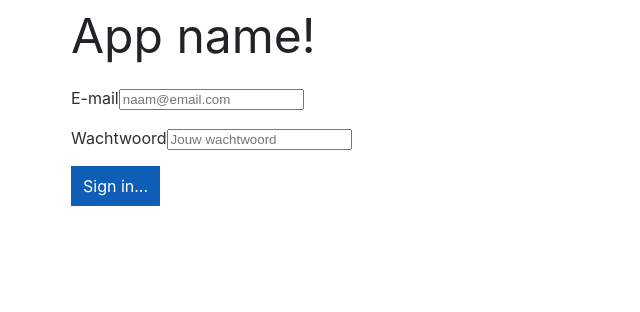
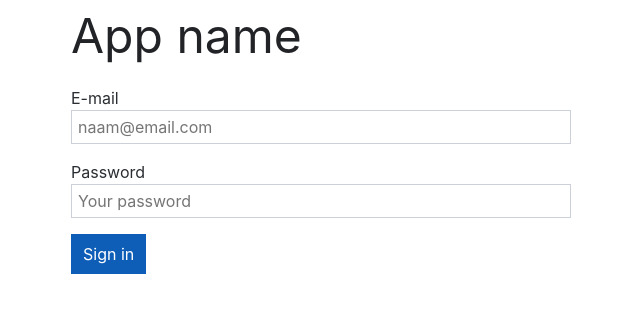
Before and after one commit to usebedrock/bedrock2-vue-nuxt, a Nuxt app: page / in a window 1280 px wide. Shown: the top 312 px of the page, without its empty margins (319-959 px from the left). Built offline with nearby package versions, Linux system fonts and the light colour scheme.

Commit message:
Improve markup of sign in screen

```diff
--- a/pages/index.vue
+++ b/pages/index.vue
@@ -1,16 +1,16 @@
 <template>
   <div>
     <main>
-      <h1 class="c-h1">App name!</h1>
+      <h1 class="c-h1">App name</h1>
       <div class="c-form-group">
-        <Label>E-mail</Label>
-        <Input type="text" placeholder="naam@email.com"/>
+        <label for="email">E-mail</label>
+        <input type="text" id="email" class="c-input" placeholder="naam@email.com" />
       </div>
       <div class="c-form-group">
-        <Label>Wachtwoord</Label>
-        <Input type="password" placeholder="Jouw wachtwoord"/>
+        <label for="password">Password</label>
+        <input type="password" id="password" class="c-input" placeholder="Your password" />
       </div>
-      <a href="/app/dashboard" class="c-button c-button--primary">Sign in...</a>
+      <a href="/app/dashboard" class="c-button c-button--primary">Sign in</a>
     </main>
   </div>
 </template>
```
